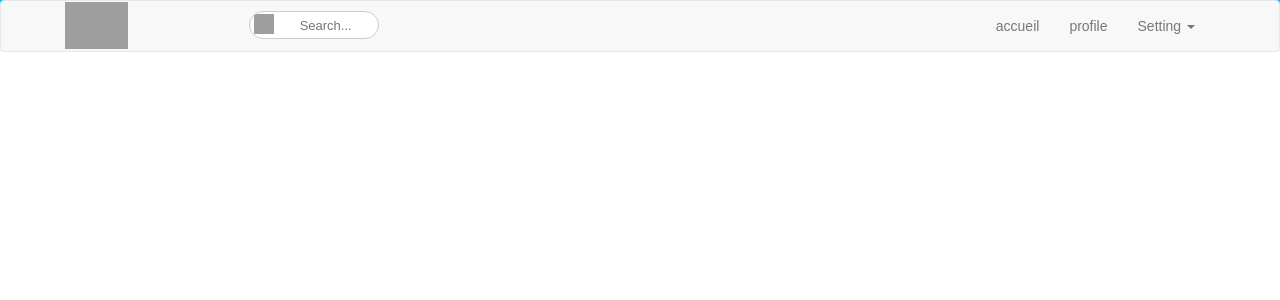
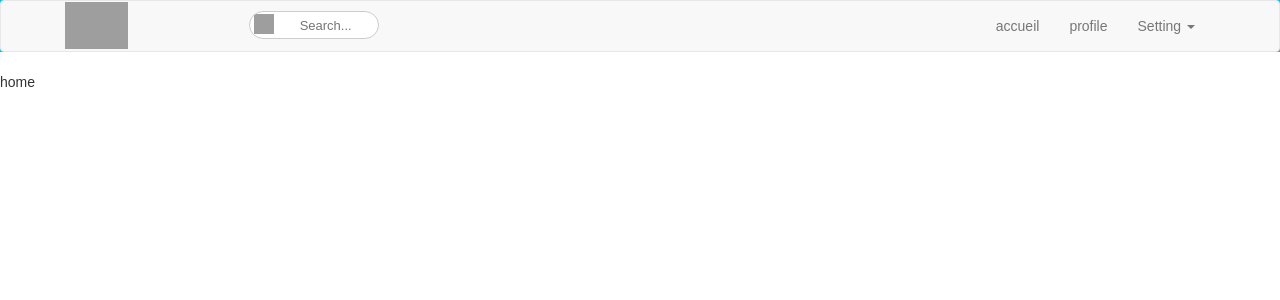
Before and after one commit to achrafscoorpion22/facelol, a React (Create React App) app: page / in a window 1280 px wide. Shown: the top 300 px of the page. Built offline with nearby package versions, Linux system fonts and the light colour scheme; grey boxes are pictures that could not be loaded.

Commit message:
lem3alem adding react router

```diff
--- a/package.json
+++ b/package.json
@@ -6,6 +6,7 @@
     "react": "^16.0.0",
     "react-bootstrap": "^0.31.3",
     "react-dom": "^16.0.0",
+    "react-router": "^3.2.0",
     "react-scripts": "1.0.14"
   },
   "scripts": {
--- a/src/App.css
+++ b/src/App.css
@@ -22,7 +22,7 @@ input[type=text]:focus {
 }
 .headercss{
   width: 100% ;
-  height: 35px;
+
   background-color:#00BFFF ;
 }
 .logo {
--- a/src/App.js
+++ b/src/App.js
@@ -16,7 +16,7 @@ class App extends Component {
     return (
       <div >
       <Header/>
-
+    {this.props.children}
       </div>
     );
   }
--- a/src/component/header.js
+++ b/src/component/header.js
@@ -1,12 +1,12 @@
 import React, { Component } from 'react'
-import {Button,input,Image,Navbar,NavItem,NavDropdown,MenuItem,Nav} from 'react-bootstrap'
-
+import { Button, input, Image, Navbar, NavItem, NavDropdown, MenuItem, Nav } from 'react-bootstrap'
+import { Link } from 'react-router'
 export default class Header extends Component {
   constructor(props) {
     super(props)
 
     this.state = {
-           x:''
+      x: ''
     }
   }
   render() {
@@ -21,12 +21,19 @@ export default class Header extends Component {
           </Navbar.Header>
           <Navbar.Collapse>
             <Nav >
-            <input type='text' className='search' placeholder="Search..."/>
+              <input type='text' className='search' placeholder="Search..." />
 
             </Nav>
             <Nav pullRight>
-            <NavItem eventKey={1} href="#">accueil</NavItem>
-            <NavItem eventKey={2} href="#">profile</NavItem>
+              <li className="dropdown">
+                <Link to="/">accueil</Link>
+              </li>
+              <li className="dropdown">
+                <Link to="/profile/26512">profile</Link>
+              </li>
+
+
+
               <NavDropdown eventKey={3} title="Setting" id="basic-nav-dropdown">
                 <MenuItem eventKey={3.1}>Action</MenuItem>
                 <MenuItem eventKey={3.2}>Another action</MenuItem>
@@ -39,7 +46,7 @@ export default class Header extends Component {
         </Navbar>
 
 
-      </div>
+      </div >
     )
   }
 }
--- a/src/index.js
+++ b/src/index.js
@@ -3,6 +3,16 @@ import ReactDOM from 'react-dom';
 import './index.css';
 import App from './App';
 import registerServiceWorker from './registerServiceWorker';
+import { Router, Route, IndexRoute, browserHistory } from 'react-router'
+import Home from './pages/Home'
+import Profile from './pages/Profile'
 
-ReactDOM.render(<App />, document.getElementById('root'));
+ReactDOM.render(
+    <Router history={browserHistory}>
+        <Route path="/" component={App}>
+            <IndexRoute component={Home} />
+            <Route path="profile/:id" component={Profile} />
+
+        </Route>
+    </Router>, document.getElementById('root'));
 registerServiceWorker();
--- /dev/null
+++ b/src/pages/Home.js
@@ -0,0 +1,11 @@
+import React, { Component } from 'react'
+
+export default class Home extends Component {
+  render() {
+    return (
+      <div>
+        home
+      </div>
+    )
+  }
+}
--- /dev/null
+++ b/src/pages/Profile.js
@@ -0,0 +1,11 @@
+import React, { Component } from 'react'
+
+export default class Profile extends Component {
+    render() {
+        return (
+            <div>
+                {this.props.params.id}
+            </div>
+        )
+    }
+}
```
Lines whose indentation alone changed are shown as unchanged.
